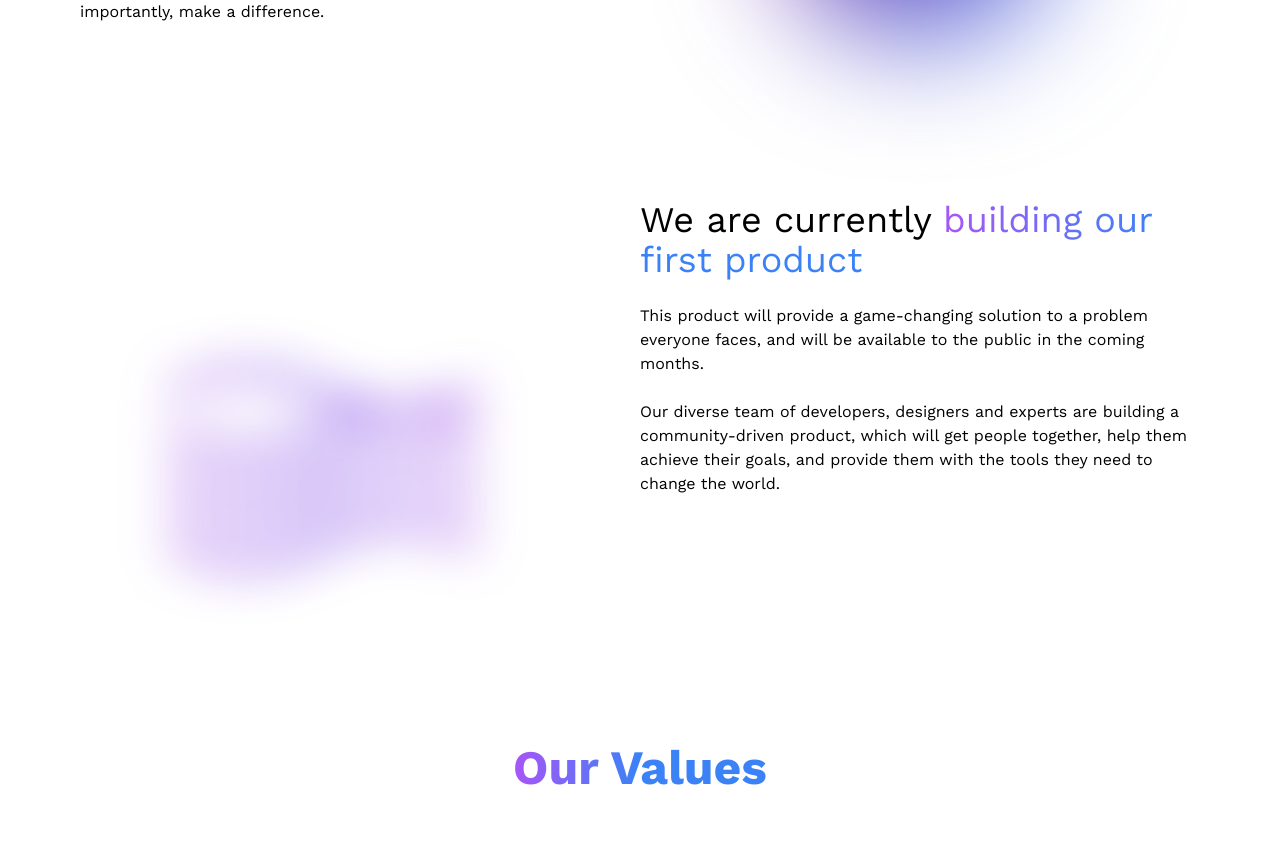
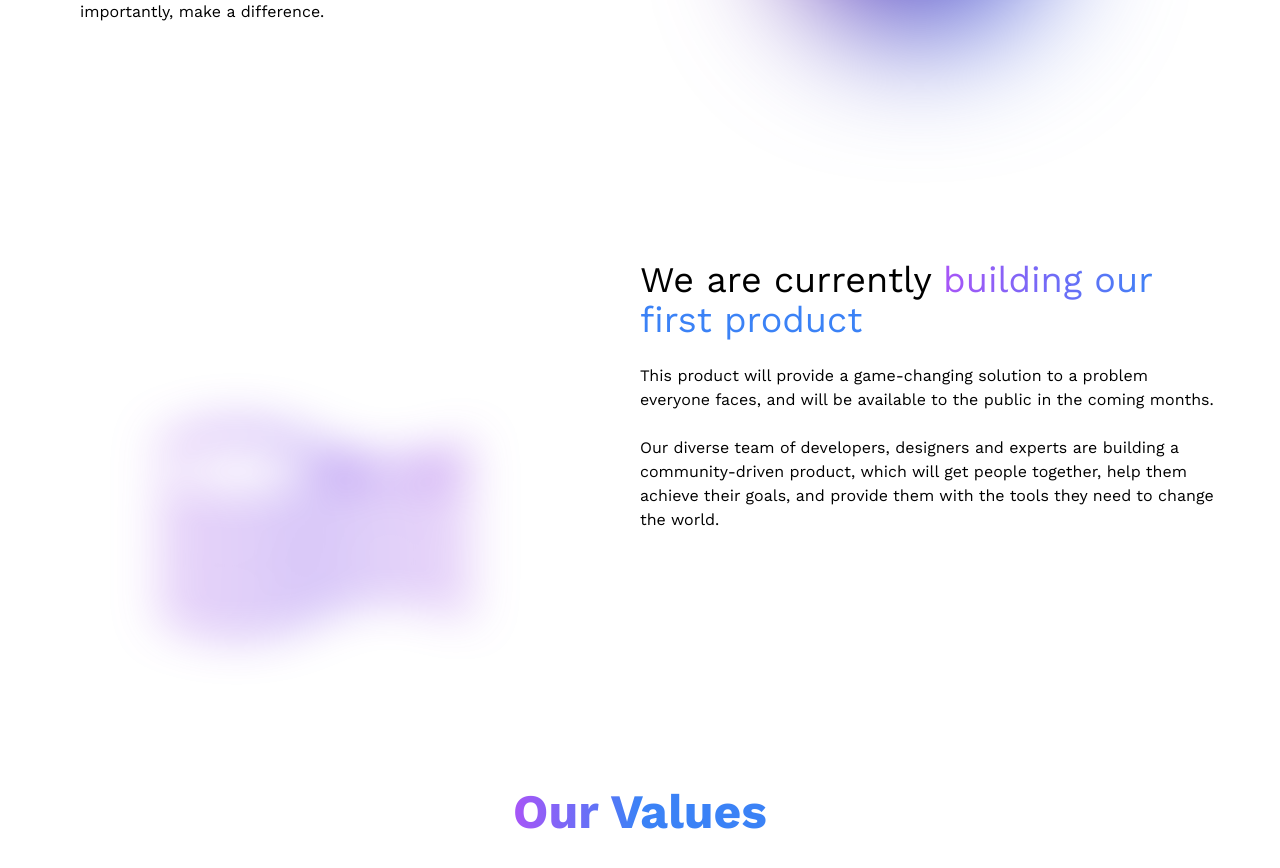
Before and after one commit to fhswno/offquest-website, a Next.js app: page / in a window 1280 px wide. Shown: the part 960-1828 px from the top of the page. Built offline with nearby package versions, Linux system fonts and the light colour scheme.

Commit message:
Update screen sizes in tailwind.config.js

```diff
--- a/tailwind.config.js
+++ b/tailwind.config.js
@@ -9,13 +9,10 @@ module.exports = {
         'source-code-pro': ['Source Code Pro', 'monospace'],
       },
       screens: {
-        smallMobile: '320px',
-
-        mobile: '550px',
-
-        tablet: '840px',
-
-        desktop: '1076px',
+        mobile: '320px',
+        tablet: '640px',
+        laptop: '1076px',
+        desktop: '1480px',
       },
     },
   },
```
